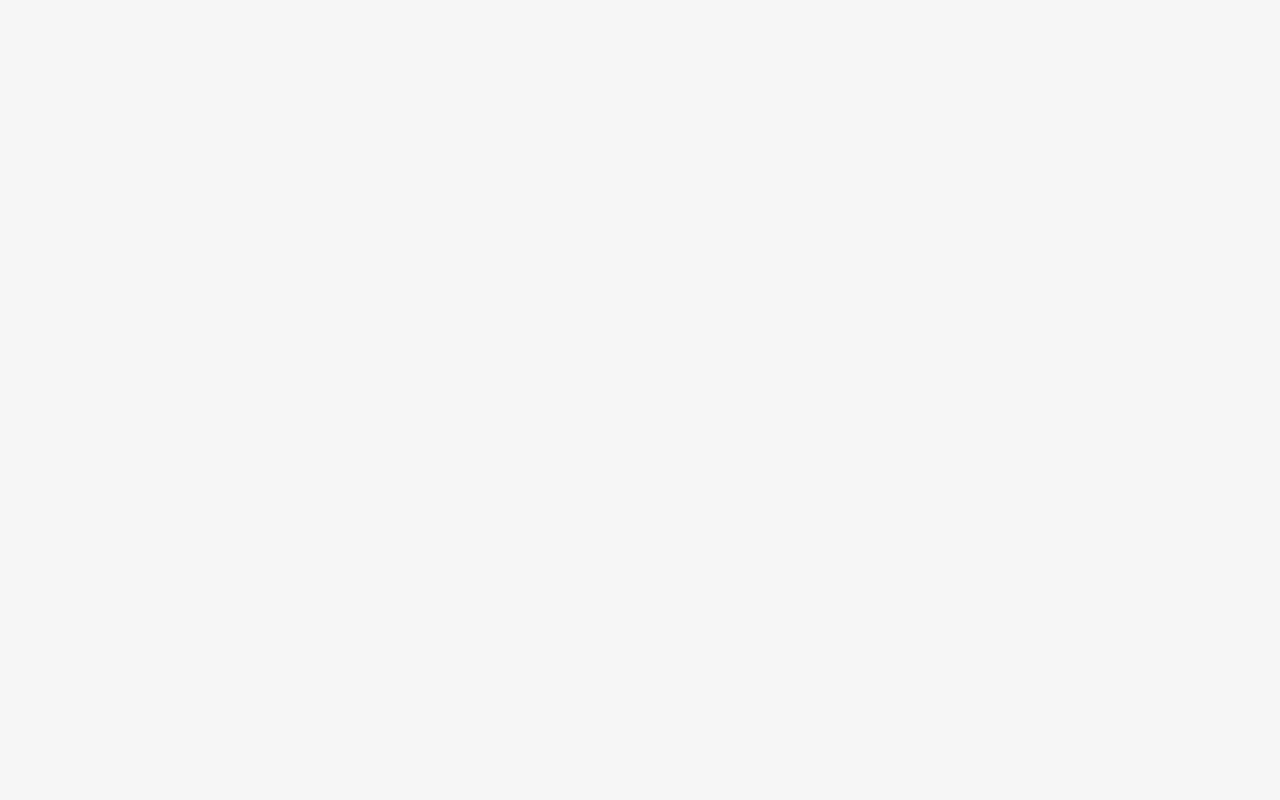
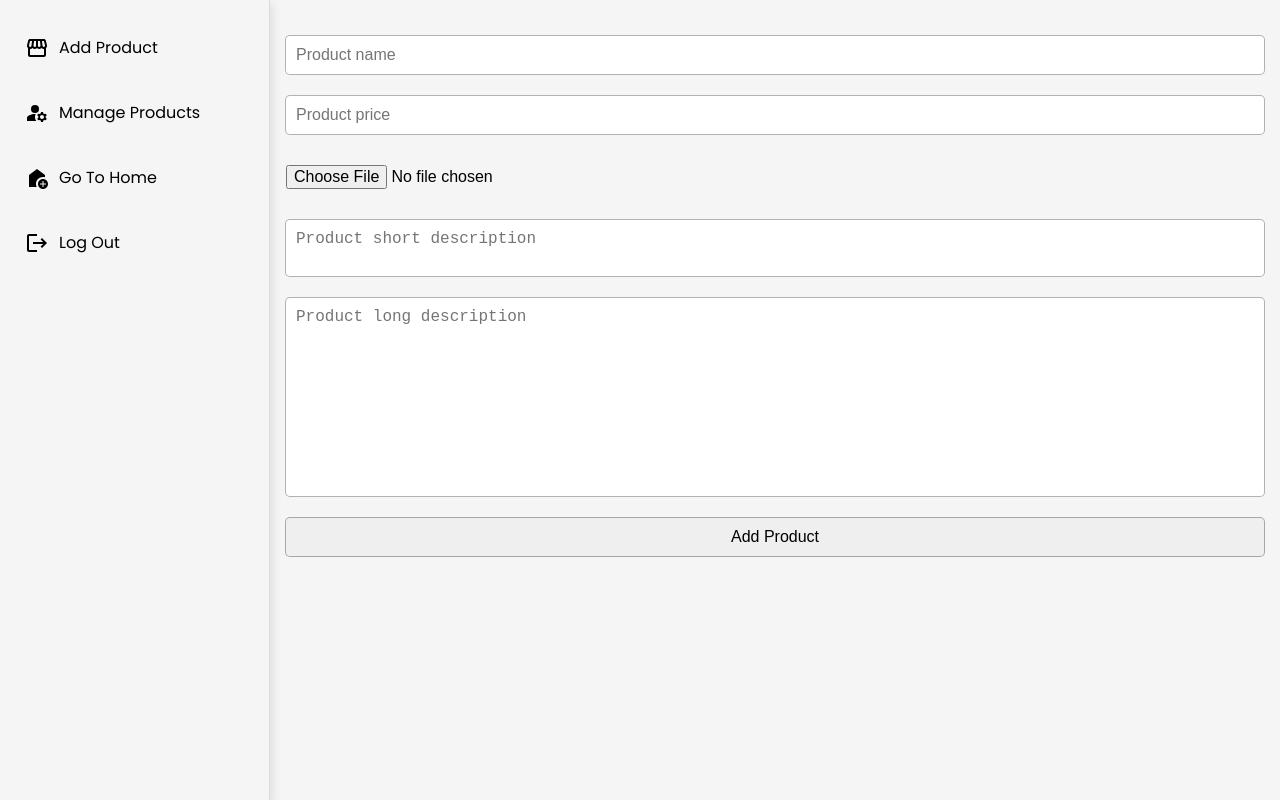
Before and after one commit to M7mdQashqesh/aq-store, a React (Vite) app: page /dashboard/addProduct in a window 1280 px wide. Before the commit this address had no page. Built offline with nearby package versions, Linux system fonts and the light colour scheme; no server answers.

Commit message:
complete add product page and firebase setup

```diff
--- a/package.json
+++ b/package.json
@@ -15,6 +15,7 @@
     "@emotion/styled": "^11.13.5",
     "@mui/icons-material": "^6.1.9",
     "@mui/material": "^6.1.9",
+    "axios": "^1.7.9",
     "firebase": "^11.3.0",
     "prop-types": "^15.8.1",
     "react": "^18.3.1",
--- a/src/App.jsx
+++ b/src/App.jsx
@@ -6,7 +6,7 @@ import Contact from "./pages/contact/Contact";
 import Cart from "./pages/cart/Cart";
 import Checkout from "./pages/checkout/Checkout";
 import ProductDetail from "./pages/productDetail/ProductDetail";
-import AddProduct from "./pages/addProduct/AddProduct";
+import AddProduct from "./dashboard/addProduct/AddProduct";
 
 function App() {
   return (
@@ -19,7 +19,7 @@ function App() {
           <Route path="/cart" element={<Cart />} />
           <Route path="/cart/checkout" element={<Checkout />} />
           <Route path="/product/:id" element={<ProductDetail />} />
-          <Route path="addProduct" element={<AddProduct />} />
+          <Route path="/dashboard/addProduct" element={<AddProduct />} />
         </Routes>
       </BrowserRouter>
     </>
--- a/src/components/sidebar/Sidebar.jsx
+++ b/src/components/sidebar/Sidebar.jsx
@@ -1,9 +1,43 @@
 import "./sidebar.css";
+import StorefrontIcon from "@mui/icons-material/Storefront";
+import ManageAccountsIcon from "@mui/icons-material/ManageAccounts";
+import AddHomeIcon from "@mui/icons-material/AddHome";
+import LogoutIcon from "@mui/icons-material/Logout";
+import MenuIcon from "@mui/icons-material/Menu";
+import { useState } from "react";
 
 const Sidebar = () => {
+  const [showSidebar, setShowSidebar] = useState(false);
+
+  const toggleSidebar = () => {
+    setShowSidebar(!showSidebar);
+  };
+
   return (
-    <div>Sidebar</div>
-  )
-}
+    <div className="sidebar-component">
+      <MenuIcon onClick={toggleSidebar} className="menu-icon" />
+      <nav className={showSidebar ? "show" : ""} onClick={toggleSidebar}>
+        <ul className={showSidebar ? "show" : ""}>
+          <li>
+            <StorefrontIcon />
+            Add Product
+          </li>
+          <li>
+            <ManageAccountsIcon />
+            Manage Products
+          </li>
+          <li>
+            <AddHomeIcon />
+            Go To Home
+          </li>
+          <li>
+            <LogoutIcon />
+            Log Out
+          </li>
+        </ul>
+      </nav>
+    </div>
+  );
+};
 
-export default Sidebar
+export default Sidebar;
--- a/src/components/sidebar/sidebar.css
+++ b/src/components/sidebar/sidebar.css
@@ -0,0 +1,84 @@
+.sidebar-component .menu-icon {
+  display: none;
+}
+
+@media (max-width: 991px) {
+  .sidebar-component .menu-icon {
+    display: block;
+  }
+}
+/* =========================== */
+
+.sidebar-component nav.show {
+  background-color: rgba(0, 0, 0, 0.1);
+  backdrop-filter: blur(1px);
+  position: absolute;
+  left: 0;
+  right: 0;
+  top: 0;
+  bottom: 0;
+}
+
+.sidebar-component nav ul {
+  width: 270px;
+  height: 100dvh;
+  border-right: 1px solid rgba(0, 0, 0, 0.1);
+  box-shadow: 1px 4px 10px 1px rgba(0, 0, 0, 0.1);
+  padding: 20px;
+  background-color: #f5f5f5;
+}
+
+@keyframes hideSidebar {
+  100% {
+    left: -280px;
+    visibility: hidden;
+  }
+
+  0% {
+    left: 0;
+    visibility: visible;
+  }
+}
+
+@media (max-width: 991px) {
+  .sidebar-component nav ul {
+    animation: hideSidebar 0.3s forwards;
+    position: absolute;
+    left: -280px;
+    top: 0;
+    visibility: hidden;
+  }
+}
+
+@keyframes showSidebar {
+  0% {
+    left: -280px;
+    visibility: hidden;
+  }
+
+  100% {
+    left: 0;
+    visibility: visible;
+  }
+}
+
+.sidebar-component nav ul.show {
+  animation: showSidebar 0.3s forwards;
+}
+
+.sidebar-component nav ul li {
+  padding: 15px 5px;
+  display: flex;
+  align-items: center;
+  gap: 10px;
+  transition: 0.3s;
+}
+
+.sidebar-component nav ul li:not(:last-child) {
+  margin-bottom: 10px;
+}
+
+.sidebar-component nav ul li:hover {
+  cursor: pointer;
+  background-color: rgba(128, 128, 128, 0.1);
+}
--- a/src/pages/addProduct/AddProduct.jsx
+++ b/src/dashboard/addProduct/AddProduct.jsx
@@ -2,7 +2,8 @@ import "./addProduct.css";
 import { useRef, useState } from "react";
 import { db } from "../../firebase";
 import { addDoc, collection } from "firebase/firestore";
-import { getStorage, ref, uploadBytes, getDownloadURL } from "firebase/storage";
+import Sidebar from "../../components/sidebar/Sidebar";
+import axios from "axios";
 
 const AddProduct = () => {
   const [productName, setProductName] = useState("");
@@ -61,11 +62,16 @@ const AddProduct = () => {
     try {
       let imageUrl = "";
       if (productImage) {
-        // تحميل الصورة إلى Firebase Storage
-        const storage = getStorage();
-        const storageRef = ref(storage, `products/${productImage.name}`);
-        await uploadBytes(storageRef, productImage);
-        imageUrl = await getDownloadURL(storageRef); // الحصول على رابط الصورة
+        // 1️⃣ رفع الصورة إلى Cloudinary
+        const formData = new FormData();
+        formData.append("file", productImage);
+        formData.append("upload_preset", "aqstore");
+
+        const response = await axios.post(
+          "https://api.cloudinary.com/v1_1/dtvwphm7h/image/upload",
+          formData
+        );
+        imageUrl = response.data.secure_url; // الحصول على رابط الصورة
       }
       // إضافة منتج جديد إلى مجموعة "products" في Firestore
       const docRef = await addDoc(collection(db, "products"), {
@@ -90,7 +96,7 @@ const AddProduct = () => {
 
   return (
     <div className="add-product-page">
-      <div className="container">
+      <Sidebar />
       <form onSubmit={handleSubmit}>
         <input
           type="text"
@@ -130,7 +136,6 @@ const AddProduct = () => {
         />
       </form>
     </div>
-    </div>
   );
 };
 
--- /dev/null
+++ b/src/dashboard/addProduct/addProduct.css
@@ -0,0 +1,66 @@
+.add-product-page {
+  display: flex;
+}
+
+@media (max-width: 991px) {
+  .add-product-page {
+    flex-direction: column;
+    gap: 20px;
+    padding: 15px;
+  }
+}
+
+.add-product-page form {
+  margin: 20px auto;
+  padding: 15px;
+  display: flex;
+  flex-direction: column;
+  width: 80%;
+}
+
+.add-product-page form input {
+  padding: 10px;
+  border-radius: 5px;
+  font-size: 16px;
+  outline: none;
+  border: 1px solid rgba(0, 0, 0, 0.3);
+}
+
+.add-product-page form input:not(:first-child) {
+  margin-top: 20px;
+}
+
+.add-product-page form input[type="file"] {
+  border: none;
+  margin-left: -9px;
+}
+
+.add-product-page form textarea {
+  padding: 10px;
+  border-radius: 5px;
+  font-size: 16px;
+  outline: none;
+  border: 1px solid rgba(0, 0, 0, 0.3);
+  margin-top: 20px;
+  resize: none;
+}
+
+.add-product-page form textarea:last-of-type {
+  height: 200px;
+}
+
+.add-product-page form .error-message {
+  text-align: center;
+  color: red;
+  font-size: 14px;
+  margin-top: 15px;
+}
+
+.add-product-page form input[type="submit"] {
+  cursor: pointer;
+  transition: 0.3s;
+}
+
+.add-product-page form input[type="submit"]:hover {
+  background-color: #dedede;
+}
--- a/src/firebase.js
+++ b/src/firebase.js
@@ -2,12 +2,12 @@ import { initializeApp } from "firebase/app";
 import { getFirestore } from "firebase/firestore";
 
 const firebaseConfig = {
-  apiKey: import.meta.env.REACT_APP_apiKey,
-  authDomain: import.meta.env.REACT_APP_authDomain,
-  projectId: import.meta.env.REACT_APP_projectId,
-  storageBucket: import.meta.env.REACT_APP_storageBucket,
-  messagingSenderId: import.meta.env.REACT_APP_messagingSenderId,
-  appId: import.meta.env.REACT_APP_appId,
+  apiKey: import.meta.env.VITE_FIREBASE_API_KEY,
+  authDomain: import.meta.env.VITE_FIREBASE_AUTH_DOMAIN,
+  projectId: import.meta.env.VITE_FIREBASE_PROJECT_ID,
+  storageBucket: import.meta.env.VITE_FIREBASE_STORAGE_BUCKET,
+  messagingSenderId: import.meta.env.VITE_FIREBASE_MESSAGING_SENDER_ID,
+  appId: import.meta.env.VITE_FIREBASE_APP_ID,
 };
 
 // Initialize Firebase
```
Also changed, not shown: src/pages/addProduct/addProduct.css (deleted), 2 other files (tests, documents, lock files or other folders). Lines whose indentation alone changed are shown as unchanged.
